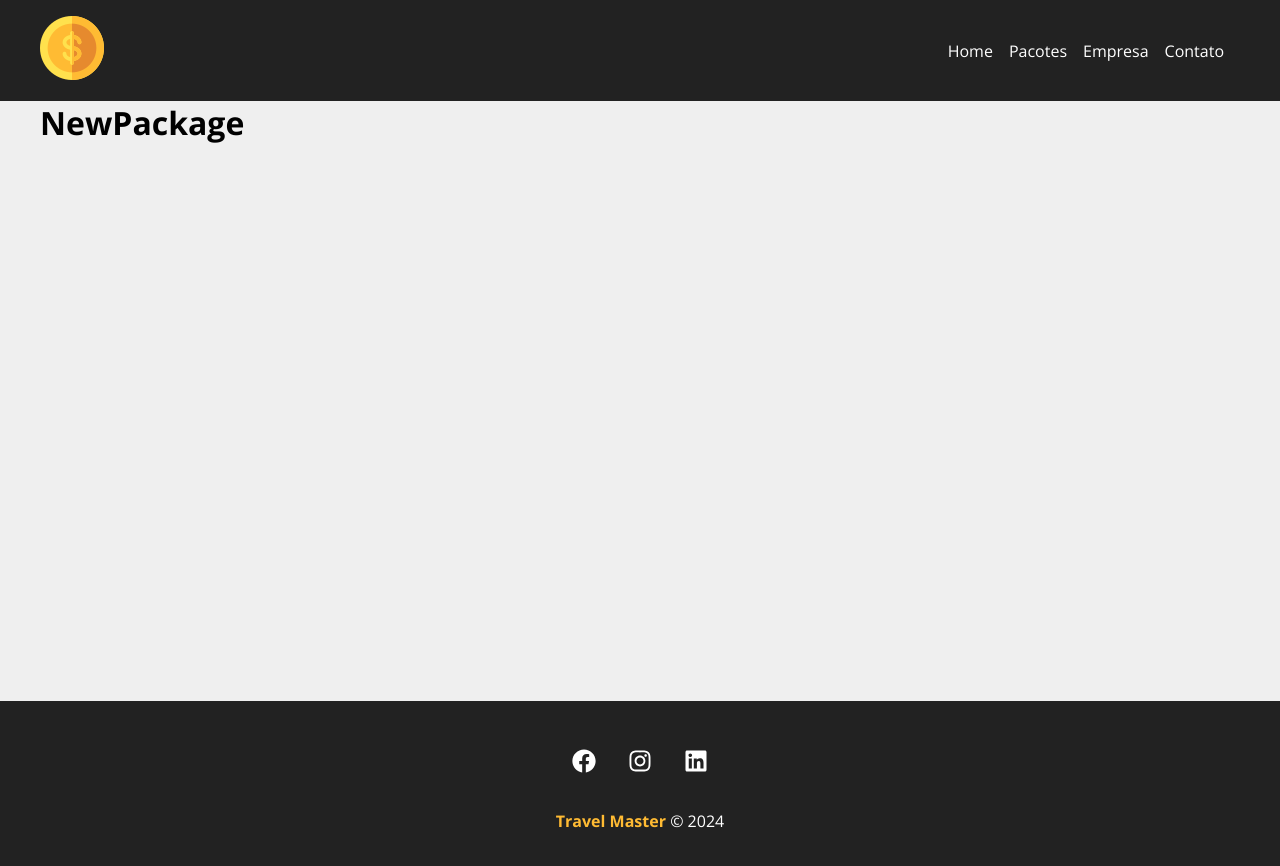
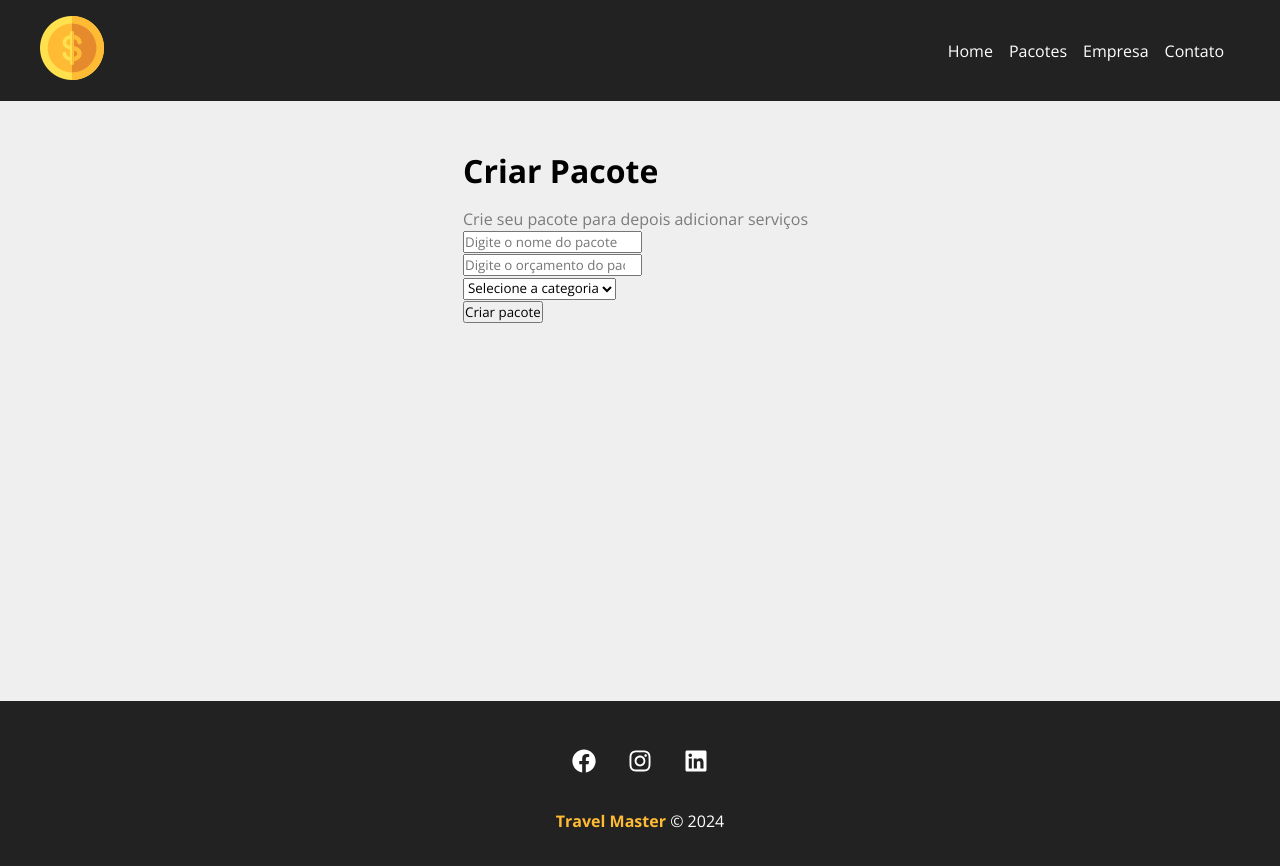
Before and after one commit to FellipeCastro/travel-master, a React (Vite) app: page /newpackage in a window 1280 px wide. Shown: the top 866 px of the page. Built offline with nearby package versions, Linux system fonts and the light colour scheme.

Commit message:
Formulario estruturado

```diff
--- /dev/null
+++ b/src/components/layout/package/PackageForm.jsx
@@ -0,0 +1,24 @@
+import styles from "./PackageForm.module.css"
+
+function PackageForm() {
+    return (
+        <form>
+            <div>
+                <input type="text" placeholder="Digite o nome do pacote" />
+            </div>
+            <div>
+                <input type="number" placeholder="Digite o orçamento do pacote" />
+            </div>
+            <div>
+                <select name="category_id">
+                    <option disabled selected>Selecione a categoria</option>
+                </select>
+            </div>
+            <div>
+                <input type="submit" value="Criar pacote" />
+            </div>
+        </form>
+    )
+}
+
+export default PackageForm
--- a/src/components/pages/NewPackage.jsx
+++ b/src/components/pages/NewPackage.jsx
@@ -1,8 +1,14 @@
+import PackageForm from "../layout/package/PackageForm"
+import styles from "./NewPackage.module.css"
+
 function NewPackage() {
     return (
-        <>
-            <h1>NewPackage</h1>
-        </>
+        <div className={styles.newpackage_container}>
+            <h1>Criar Pacote</h1>
+            <p>Crie seu pacote para depois adicionar serviços</p>
+
+            <PackageForm />
+        </div>
     )
 }
 
--- /dev/null
+++ b/src/components/pages/NewPackage.module.css
@@ -0,0 +1,13 @@
+.newpackage_container {
+    width: 450px;
+    margin: 0 auto;
+    padding: 3em;
+}
+
+.newpackage_container h1 {
+    margin-bottom: .5em;
+}
+
+.newpackage_container p {
+    color: #7b7b7b;
+}
```
Also changed, not shown: src/components/layout/package/PackageForm.module.css (added).
